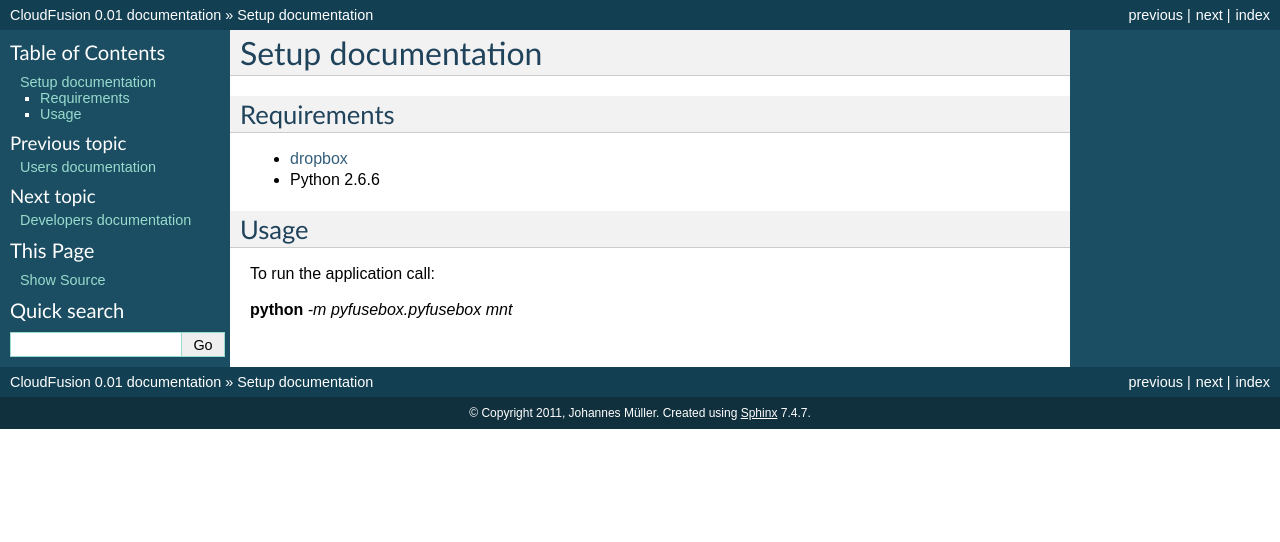
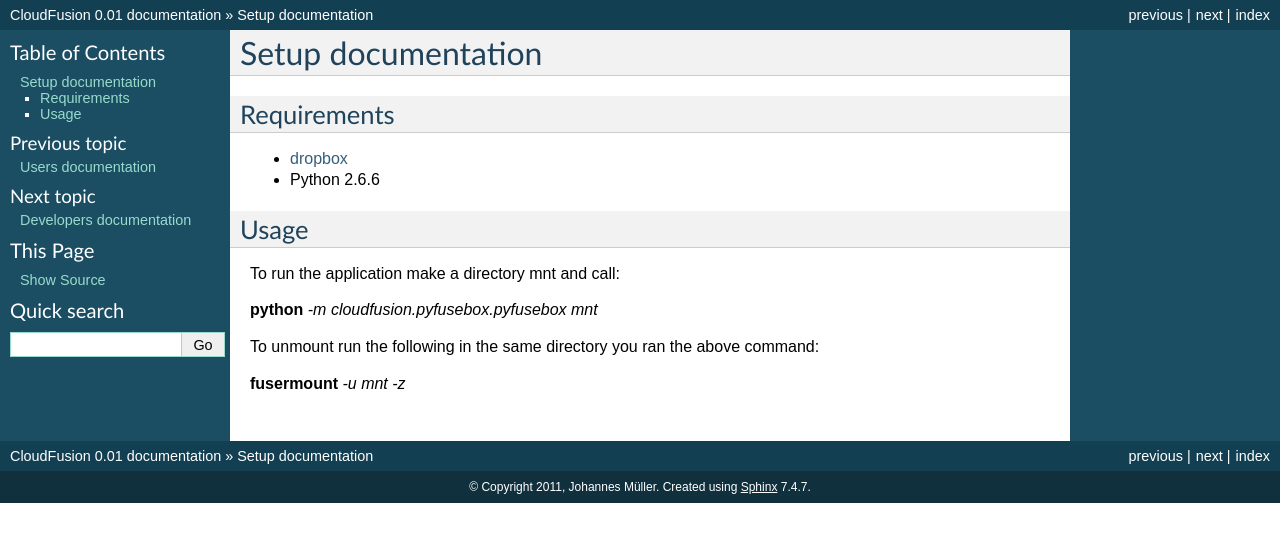
Before and after one commit to joe42/nubisave, a Sphinx documentation site: the page built from trunk/cloudfusion/doc/setup.txt, in a window 1280 px wide. Shown: the top 542 px of the page. Built offline with Sphinx 7.4.7, drawn with Linux system fonts in a browser that asks for light colours.

Commit message:
Changed setup.txt
git-svn-id: file:///home/josef/Work/repos/DBBM+Hiwis/nubi/_NUBICONV/foo@8 da8baf20-f473-4a87-bbd7-1904b4eb812b

```diff
--- a/trunk/cloudfusion/doc/setup.txt
+++ b/trunk/cloudfusion/doc/setup.txt
@@ -14,6 +14,10 @@
 Usage
 ---------------------
 
-To run the application call:
+To run the application make a directory mnt and call:
 
-**python** *-m pyfusebox.pyfusebox mnt*
+**python** *-m cloudfusion.pyfusebox.pyfusebox mnt*
+
+To unmount run the following in the same directory you ran the above command:
+
+**fusermount** *-u mnt -z*
```
Also changed, not shown: 16 other files.
